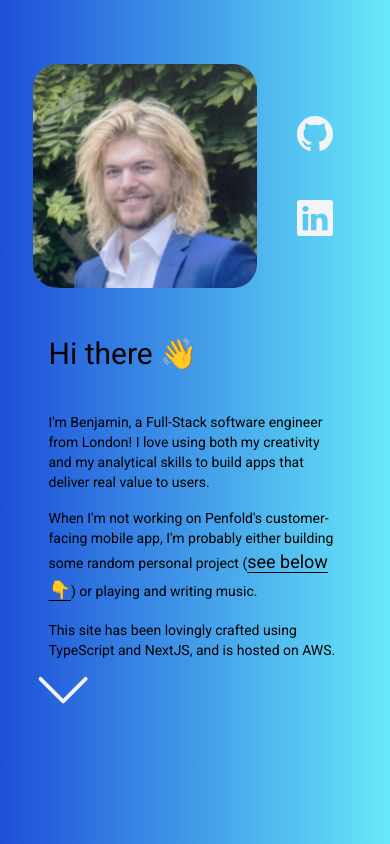
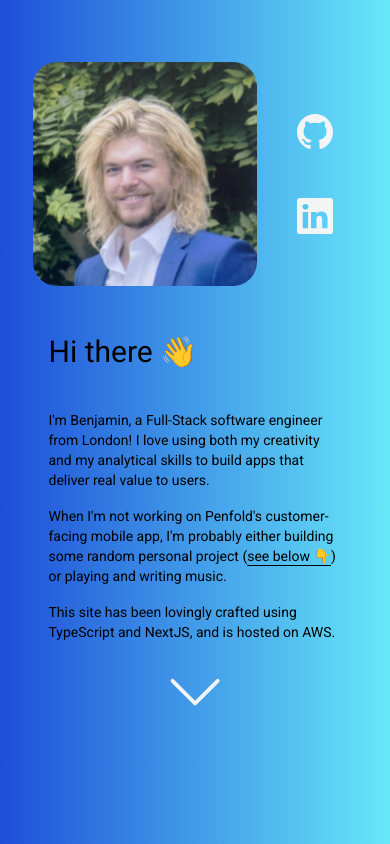
Before and after one commit to benjaminkitson/bk-home, a Next.js app: page / in a window 390 px wide. Shown: the top 844 px of the page. Built offline with nearby package versions, Linux system fonts and the light colour scheme.

Commit message:
ui adjustment

```diff
--- a/src/app/(home)/components/TopSection.tsx
+++ b/src/app/(home)/components/TopSection.tsx
@@ -58,7 +58,7 @@ export const TopSection: React.FC<SectionProps> = ({ scrollRefs }) => {
               and is hosted on AWS.
             </P>
           </div>
-          <div className="flex h-20 w-full md:hidden">
+          <div className="mt-5 flex h-20 w-full justify-center md:hidden">
             <DownLink portfolioScrollRef={scrollRefs.portfolioScrollRef} />
           </div>
           <div className="align-start mt-10 hidden w-full pl-4 lg:flex">
--- a/src/components/Atoms/ScrollLink.tsx
+++ b/src/components/Atoms/ScrollLink.tsx
@@ -17,7 +17,7 @@ export const ScrollLink: React.FC<ScrollLinkProps> = ({
   return (
     <a
       className={twMerge(
-        "cursor-pointer text-lg underline underline-offset-4 transition-all duration-200 hover:font-bold",
+        "cursor-pointer whitespace-nowrap text-inherit underline underline-offset-4 transition-all duration-200 hover:font-bold",
         className,
       )}
       onClick={() => {
```
